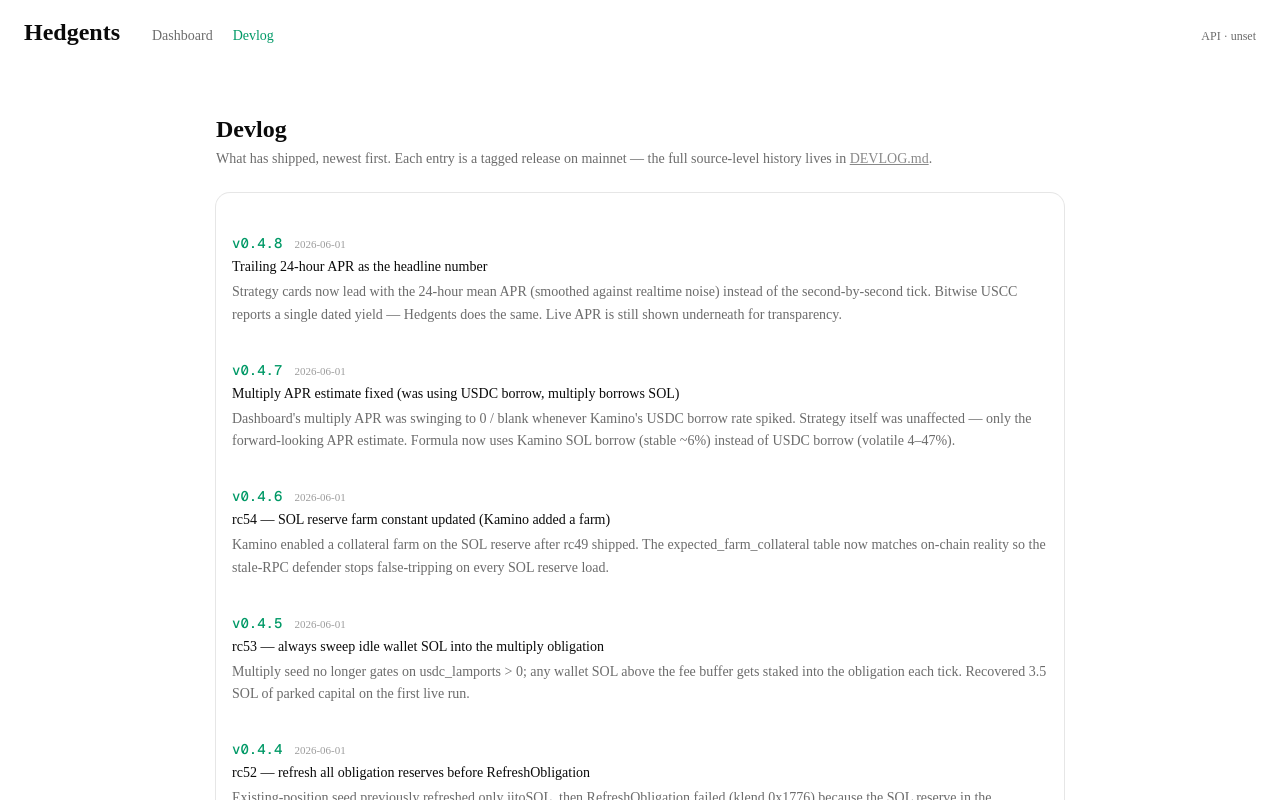
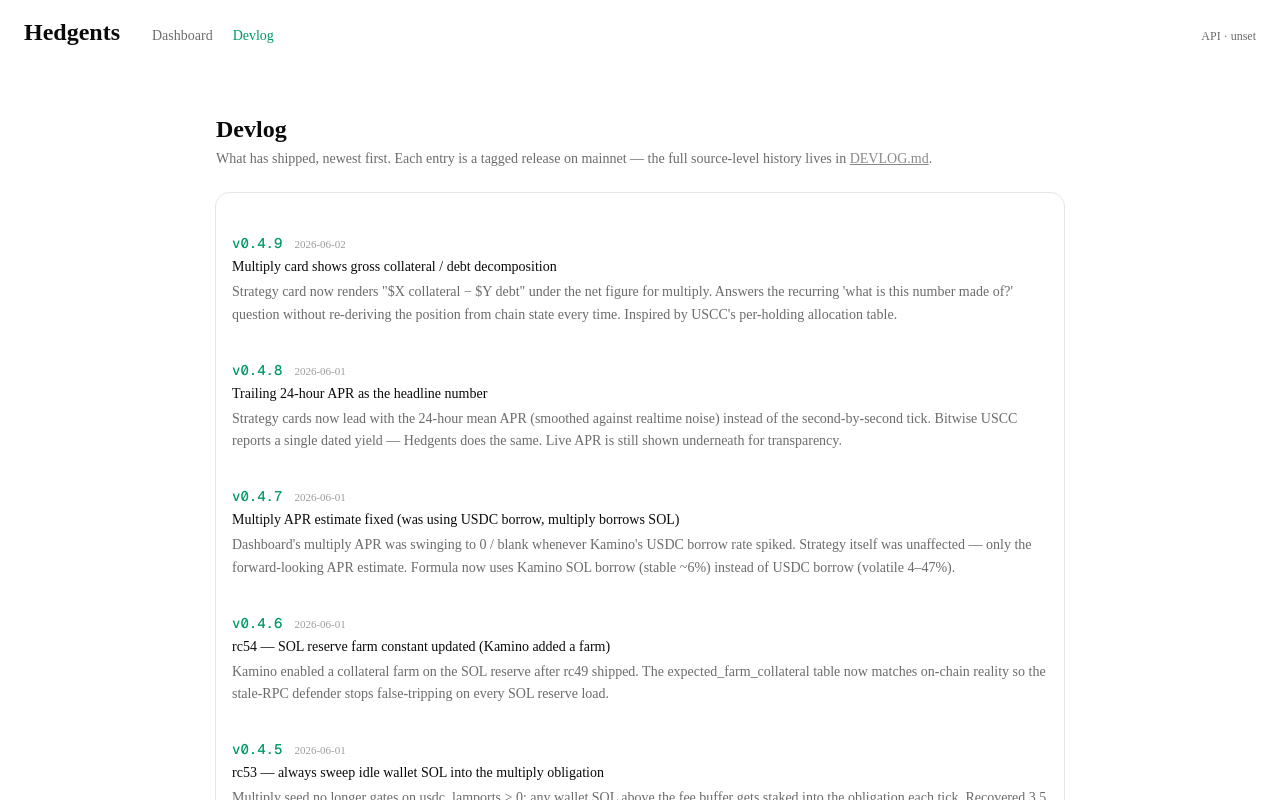
Before and after one commit to Hedgents/frontend, a Next.js app: page /devlog in a window 1280 px wide. Shown: the top 800 px of the page. Built offline with nearby package versions, Linux system fonts and the light colour scheme; no server answers.

Commit message:
site: multiply collateral / debt breakdown (v0.4.9)

```diff
--- a/components/StrategyCardsRow.tsx
+++ b/components/StrategyCardsRow.tsx
@@ -98,6 +98,22 @@ function StrategyCardView({
               s.hedge_collateral_usdc > 0 && (
                 <div className="text-[10px] opacity-60 tabular-nums mt-0.5">
                   + ${s.hedge_collateral_usdc.toFixed(2)} collateral
+                </div>
+              )}
+            {/* v0.4.9: collateral / debt decomposition for strategies that
+                borrow (multiply today). Lets the operator see that "$287
+                net" is actually "$495 collateral − $208 debt" and answers
+                the recurring "what is this number made of?" question. */}
+            {isLive &&
+              s.collateral_usd !== undefined &&
+              s.debt_usd !== undefined &&
+              s.collateral_usd > 0 && (
+                <div
+                  className="text-[10px] opacity-60 tabular-nums mt-0.5"
+                  title="Gross collateral minus gross debt equals the net position shown above. Move with the underlying asset prices."
+                >
+                  ${s.collateral_usd.toFixed(2)} collateral − $
+                  {s.debt_usd.toFixed(2)} debt
                 </div>
               )}
           </div>
--- a/lib/ships.ts
+++ b/lib/ships.ts
@@ -12,6 +12,13 @@ export interface Ship {
 }
 
 export const SHIPS: Ship[] = [
+  {
+    version: "v0.4.9",
+    date: "2026-06-02",
+    headline: "Multiply card shows gross collateral / debt decomposition",
+    detail:
+      "Strategy card now renders \"$X collateral − $Y debt\" under the net figure for multiply. Answers the recurring 'what is this number made of?' question without re-deriving the position from chain state every time. Inspired by USCC's per-holding allocation table.",
+  },
   {
     version: "v0.4.8",
     date: "2026-06-01",
```
Also changed, not shown: lib/api.ts (+13 -0 lines).
